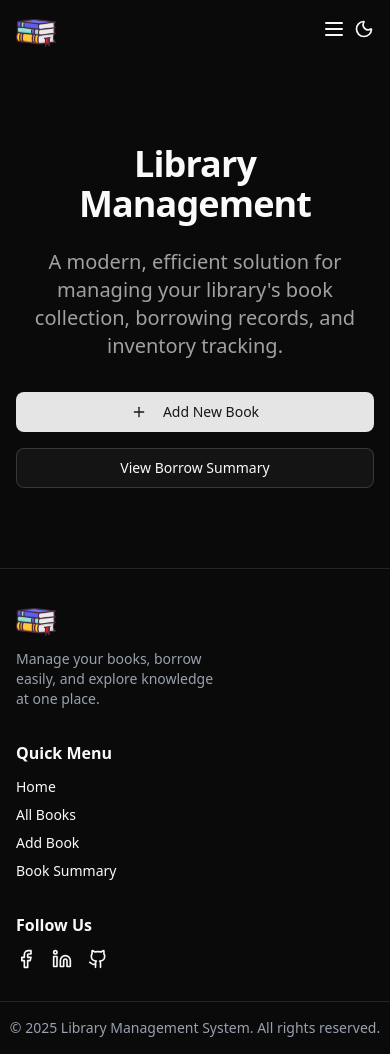
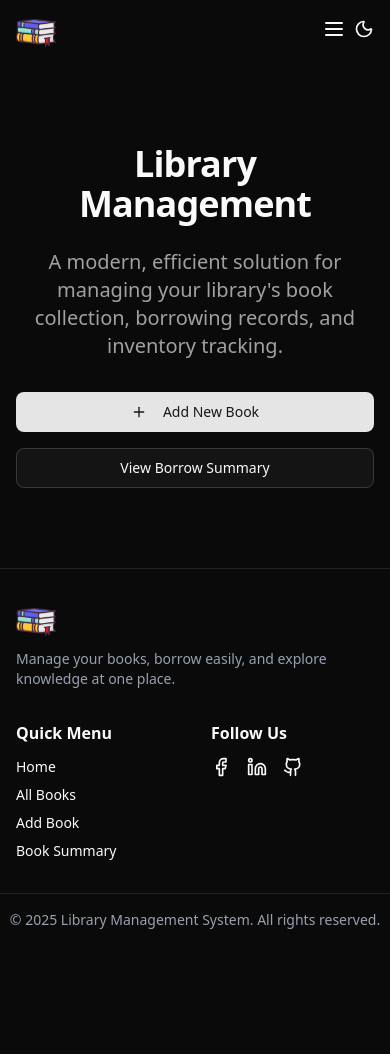
Before and after one commit to Humayun63/library-mangement, a React (Vite) app in the folder frontend/: page / in a window 390 px wide. After the commit the page ends 946 px from the top, so only its background shows below. Built offline with nearby package versions, Linux system fonts and the light colour scheme.

Commit message:
footer responsive done

```diff
--- a/frontend/src/components/layout/Footer/Footer.tsx
+++ b/frontend/src/components/layout/Footer/Footer.tsx
@@ -7,13 +7,13 @@ import SocialLinks from "./SocialLinks";
 const Footer: FC = () => {
     return (
         <footer className="w-full border-t mt-auto">
-            <div className="container mx-auto grid grid-cols-1 md:grid-cols-3 gap-8 py-8 px-4">
+            <div className="container mx-auto grid grid-cols-1 grid-cols-2 sm:grid-cols-3 gap-8 py-8 px-4">
                 <QuickInfo />
                 <QuickLinks />
                 <SocialLinks />
             </div>
 
-            <div className="border-t py-4 text-center text-sm text-gray-600 dark:text-gray-400">
+            <div className="border-t py-4 text-center text-sm text-gray-600 dark:text-gray-400 px-2">
                 © {new Date().getFullYear()} Library Management System. All rights reserved.
             </div>
         </footer>
--- a/frontend/src/components/layout/Footer/QuickInfo.tsx
+++ b/frontend/src/components/layout/Footer/QuickInfo.tsx
@@ -4,10 +4,10 @@ import Logo from "../Navbar/Logo";
 const QuickInfo: FC = () => {
     return (
         <>
-            <div className="flex flex-col gap-2">
+            <div className="flex flex-col gap-2 col-span-2 sm:col-span-1">
                 <Logo />
 
-                <p className="text-sm text-gray-600 dark:text-gray-400 max-w-[200px]">
+                <p className="text-sm text-gray-600 dark:text-gray-400 max-w-[auto] sm:max-w-[200px]">
                     Manage your books, borrow easily, and explore knowledge at one place.
                 </p>
             </div>
```
